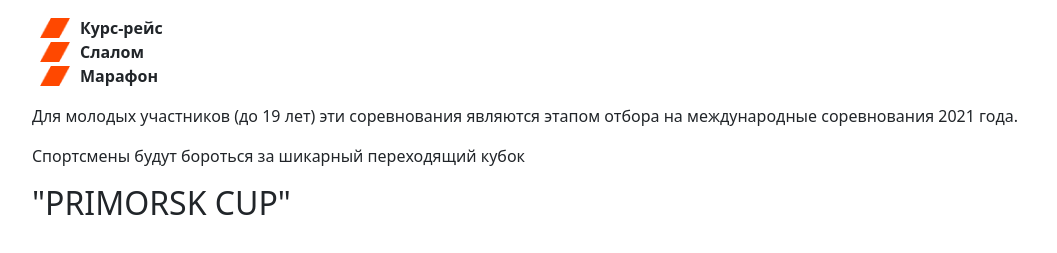
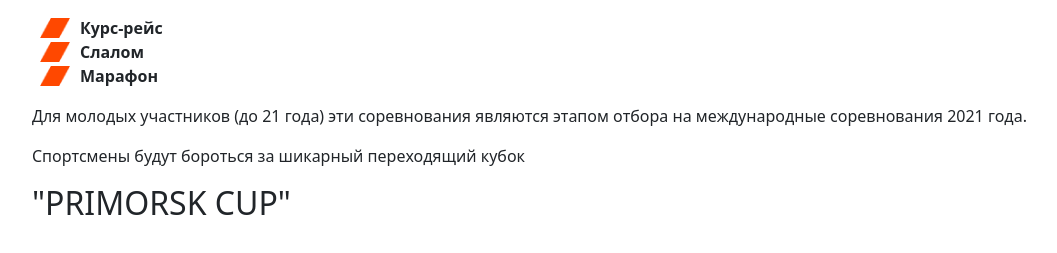
Before and after one commit to Bazulenkov/primorsk-cup, a Django app: page / in a window 1280 px wide. Shown: the part 732-985 px from the top of the page, without its empty margins (50-1107 px from the left). Run offline with Django 3.2, Linux system fonts and the light colour scheme; some libraries are stand-ins or nearby versions.

Commit message:
IQF до 21 года.

```diff
--- a/templates/index.html
+++ b/templates/index.html
@@ -23,7 +23,7 @@
         <div class="rect-item ">Слалом</div>
         <div class="rect-item ">Марафон</div>
     </div>
-    <p>Для молодых участников (до 19 лет) эти соревнования являются этапом отбора на
+    <p>Для молодых участников (до 21 года) эти соревнования являются этапом отбора на
         международные соревнования 2021 года.</p>
 
     <p>Спортсмены будут бороться за шикарный переходящий кубок</p>
```
